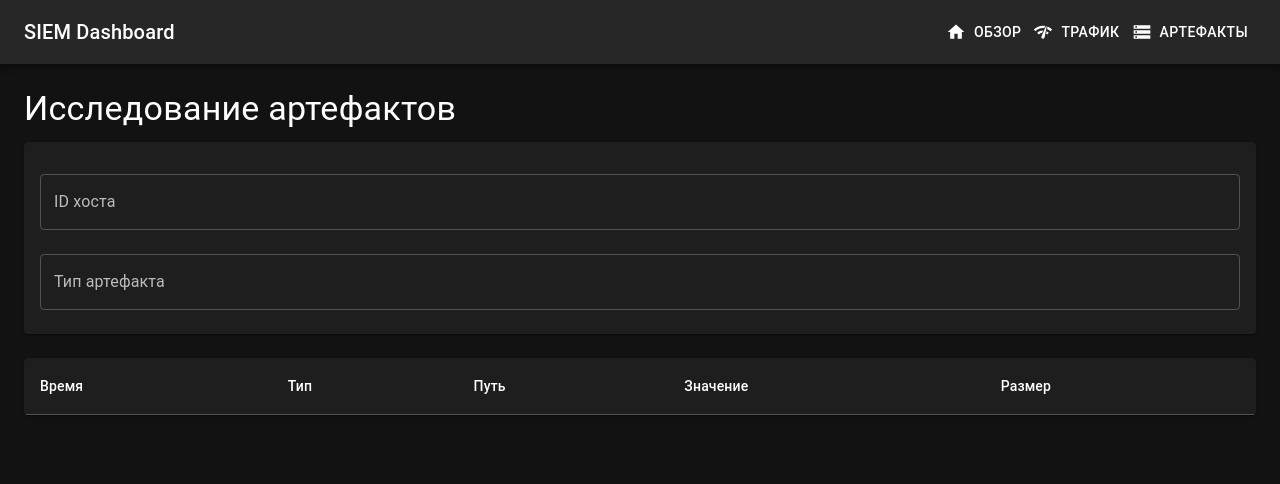
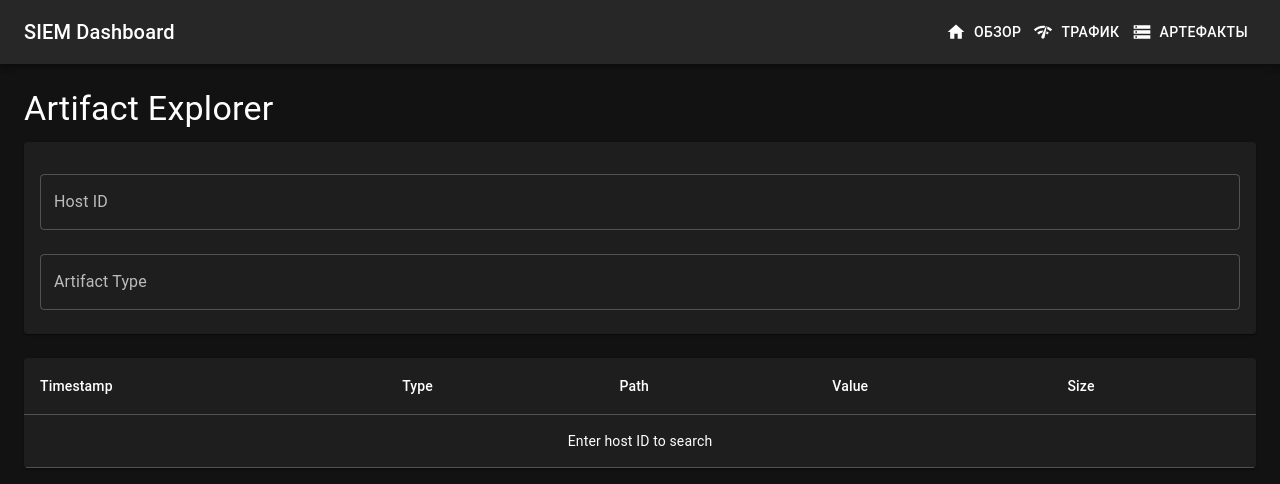
Before and after one commit to CyberEssence/railgun, a React (Create React App) app in the folder frontend-core/: page /artifacts in a window 1280 px wide. Shown: the top 484 px of the page. Built offline with nearby package versions, Linux system fonts and the light colour scheme.

Commit message:
Update ArtifactExplorer.js

```diff
--- a/frontend-core/src/pages/ArtifactExplorer.js
+++ b/frontend-core/src/pages/ArtifactExplorer.js
@@ -1,79 +1,135 @@
 import React, { useState, useEffect } from 'react';
-import { Box, Paper, Typography, TextField, Button, Table, TableBody, TableCell, TableContainer, TableHead, TableRow } from '@mui/material';
-import axios from 'axios';
+import {
+  Box,
+  Paper,
+  Typography,
+  TextField,
+  Table,
+  TableBody,
+  TableCell,
+  TableContainer,
+  TableHead,
+  TableRow,
+  CircularProgress,
+  Alert
+} from '@mui/material';
 
 export const ArtifactExplorer = () => {
   const [artifacts, setArtifacts] = useState([]);
   const [hostId, setHostId] = useState('');
   const [artifactType, setArtifactType] = useState('');
   const [loading, setLoading] = useState(false);
+  const [error, setError] = useState(null);
 
   useEffect(() => {
     const fetchArtifacts = async () => {
+      if (!hostId) {
+        setArtifacts([]);
+        return;
+      }
+
       setLoading(true);
+      setError(null);
       try {
-        const response = await axios.get(`/api/artifacts/host/${hostId}`, {
-          params: { type: artifactType }
-        });
-        setArtifacts(response.data);
-      } catch (error) {
-        console.error('Ошибка при загрузке артефактов: ', error);
-        alert('Ошибка при загрузке артефактов: ' + error.message);
+        const url = `http://localhost:8080/api/artifacts/host/${hostId}${artifactType ? `?type=${artifactType}` : ''}`;
+        const response = await fetch(url);
+        if (!response.ok) {
+          throw new Error(`HTTP error! status: ${response.status}`);
+        }
+        const data = await response.json();
+        // Обработка случая, когда data = null
+        setArtifacts(Array.isArray(data) ? data : []);
+      } catch (err) {
+        setError(err.message);
+        console.error('Error fetching artifacts:', err);
+        setArtifacts([]);
       } finally {
         setLoading(false);
       }
     };
 
-    if (hostId) {
+    const timer = setTimeout(() => {
       fetchArtifacts();
-    }
+    }, 500);
+
+    return () => clearTimeout(timer);
   }, [hostId, artifactType]);
 
   return (
     <Box sx={{ p: 3 }}>
       <Typography variant="h4" gutterBottom>
-        Исследование артефактов
+        Artifact Explorer
       </Typography>
+
       <Paper sx={{ p: 2, mb: 3 }}>
         <TextField
           fullWidth
-          label="ID хоста"
+          label="Host ID"
           value={hostId}
           onChange={(e) => setHostId(e.target.value)}
           margin="normal"
+          placeholder="Enter host identifier"
         />
         <TextField
           fullWidth
-          label="Тип артефакта"
+          label="Artifact Type"
           value={artifactType}
           onChange={(e) => setArtifactType(e.target.value)}
           margin="normal"
+          placeholder="e.g. registry, file, process"
         />
       </Paper>
+
+      {error && (
+        <Alert severity="error" sx={{ mb: 2 }}>
+          {error}
+        </Alert>
+      )}
+
+      {loading ? (
+        <Box display="flex" justifyContent="center" p={4}>
+          <CircularProgress />
+        </Box>
+      ) : (
         <TableContainer component={Paper}>
           <Table>
             <TableHead>
               <TableRow>
-              <TableCell>Время</TableCell>
-              <TableCell>Тип</TableCell>
-              <TableCell>Путь</TableCell>
-              <TableCell>Значение</TableCell>
-              <TableCell>Размер</TableCell>
+                <TableCell>Timestamp</TableCell>
+                <TableCell>Type</TableCell>
+                <TableCell>Path</TableCell>
+                <TableCell>Value</TableCell>
+                <TableCell>Size</TableCell>
               </TableRow>
             </TableHead>
             <TableBody>
-            {artifacts.map((artifact) => (
+              {artifacts && artifacts.length > 0 ? (
+                artifacts.map((artifact) => (
                   <TableRow key={artifact.id}>
-                <TableCell>{new Date(artifact.timestamp).toLocaleString()}</TableCell>
-                <TableCell>{artifact.type}</TableCell>
-                <TableCell>{artifact.path}</TableCell>
-                <TableCell>{artifact.value}</TableCell>
-                <TableCell>{artifact.size} байт</TableCell>
+                    <TableCell>
+                      {artifact.timestamp ? new Date(artifact.timestamp).toLocaleString() : '-'}
+                    </TableCell>
+                    <TableCell>{artifact.type || '-'}</TableCell>
+                    <TableCell>{artifact.path || '-'}</TableCell>
+                    <TableCell>
+                      {artifact.value || '-'}
+                    </TableCell>
+                    <TableCell>
+                      {artifact.size ? `${artifact.size} bytes` : '-'}
+                    </TableCell>
                   </TableRow>
-            ))}
+                ))
+              ) : (
+                <TableRow>
+                  <TableCell colSpan={5} align="center">
+                    {hostId ? 'No artifacts found' : 'Enter host ID to search'}
+                  </TableCell>
+                </TableRow>
+              )}
             </TableBody>
           </Table>
         </TableContainer>
+      )}
     </Box>
   );
 };
```
Lines whose indentation alone changed are shown as unchanged.
